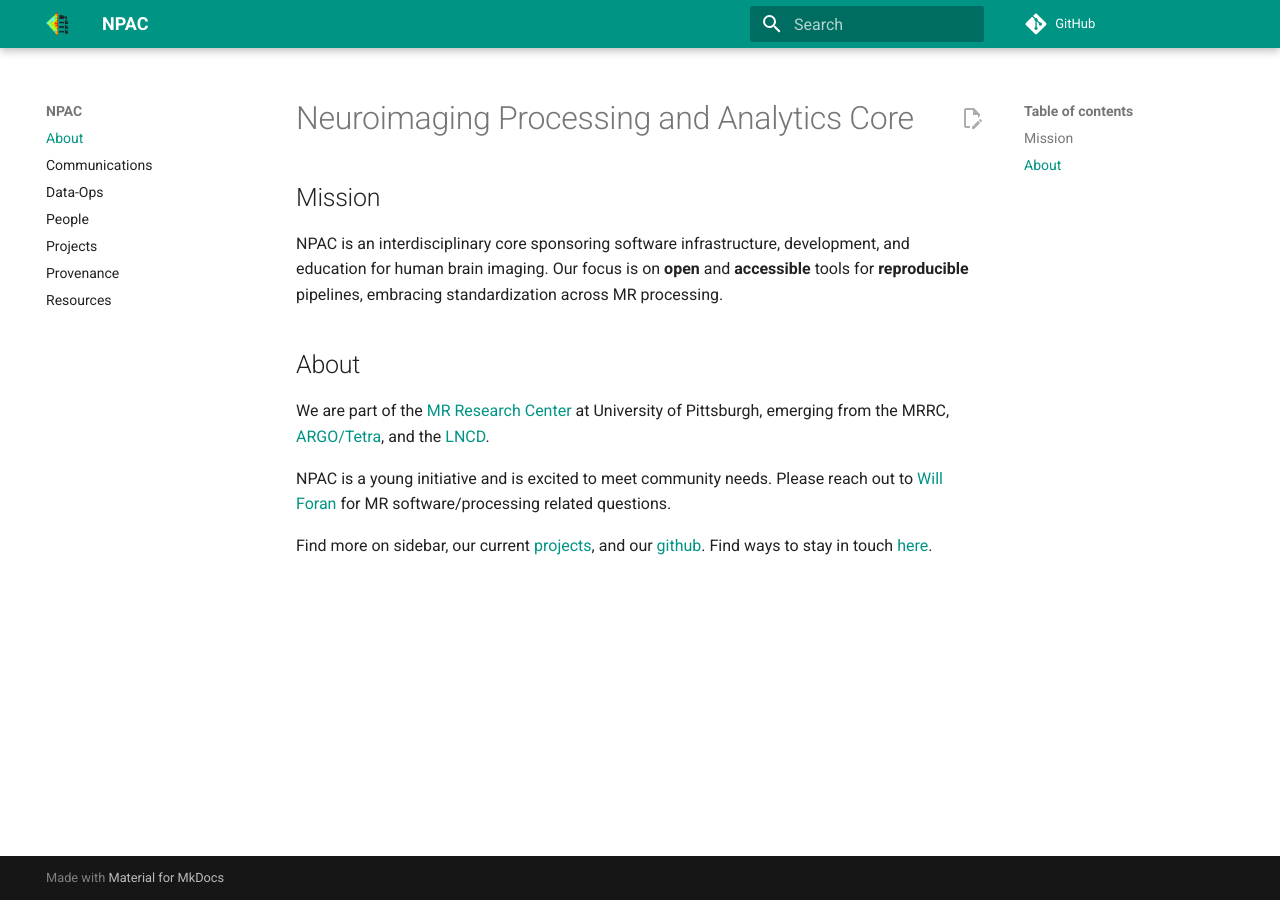
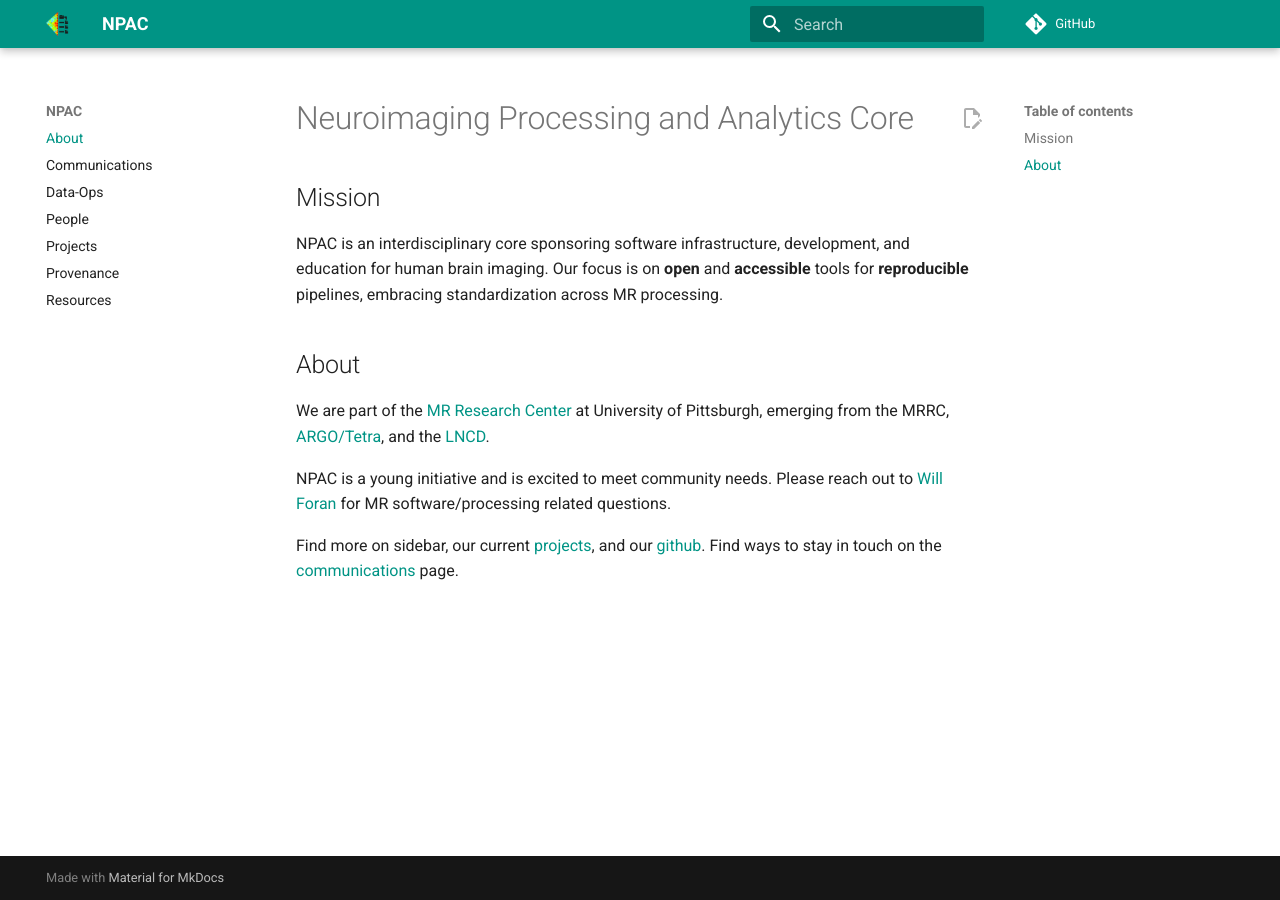
Before and after one commit to NPACore/NPACore.github.io, an MkDocs documentation site: the page built from docs/index.md, in a window 1280 px wide. Built offline with MkDocs 1.6.1 and Material for MkDocs 9.7.7, drawn with Linux system fonts in a browser that asks for light colours; comment, search, counter and statistics services are not loaded.

Commit message:
🎨 add EWI, 'communication' not 'here'

```diff
--- a/docs/index.md
+++ b/docs/index.md
@@ -12,4 +12,5 @@ We are part of the [MR Research Center](https://www.rad.pitt.edu/mrrc-home.html)
 
 NPAC is a young initiative and is excited to meet community needs. Please reach out to [Will Foran](mailto:foran@pitt.edu?Subject=[NPAC] Q: ...&body=Hi Will! I have a question about ) for MR software/processing related questions.
 
-Find more on sidebar, our current [projects](projects), and our [github](//github.com/npacore). Find ways to stay in touch [here](communications).
+Find more on sidebar, our current [projects](projects), and our [github](//github.com/npacore).
+Find ways to stay in touch on the [communications](communications) page.
```
Also changed, not shown: docs/resources.md (+1 -0 lines).
